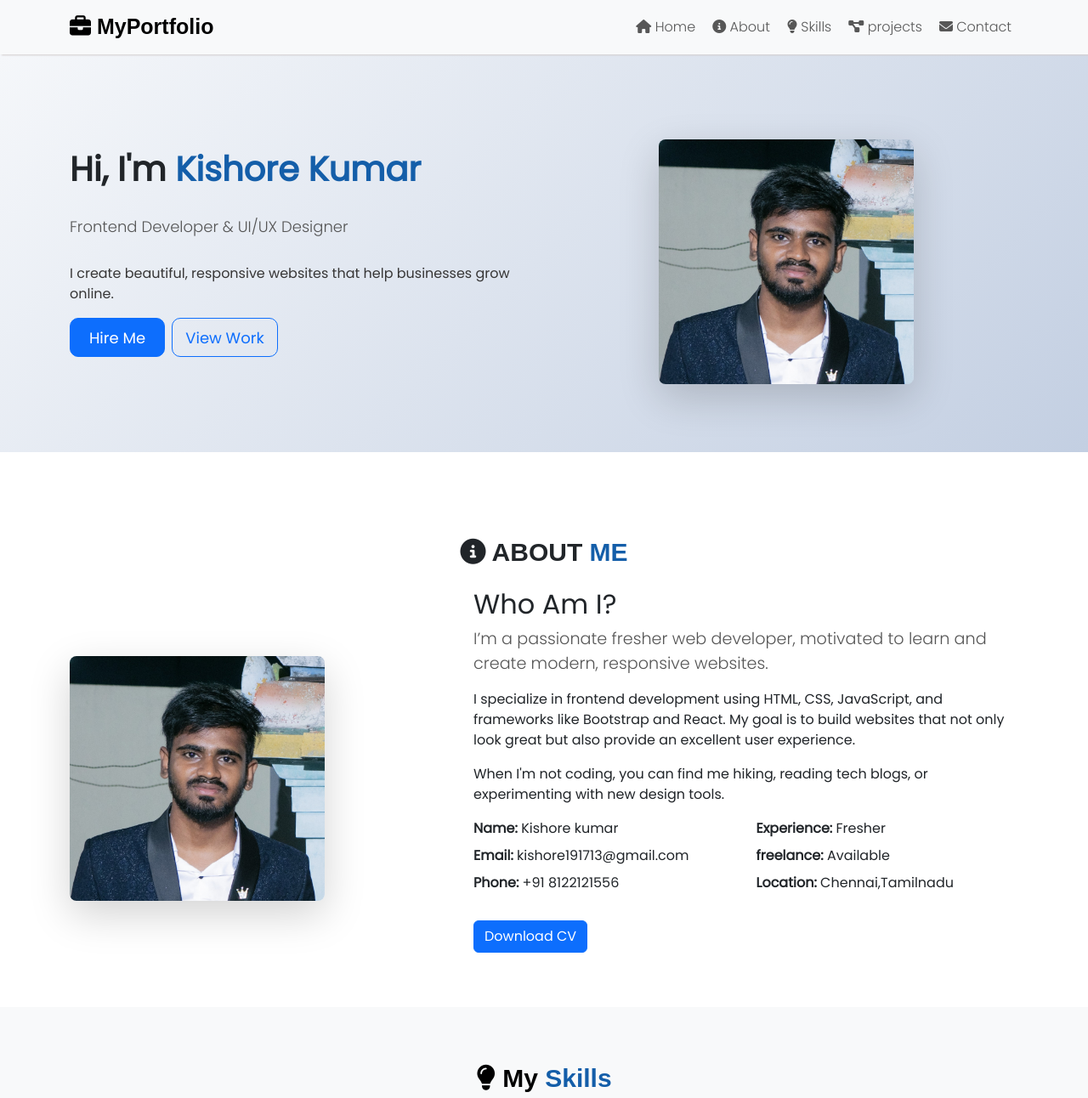
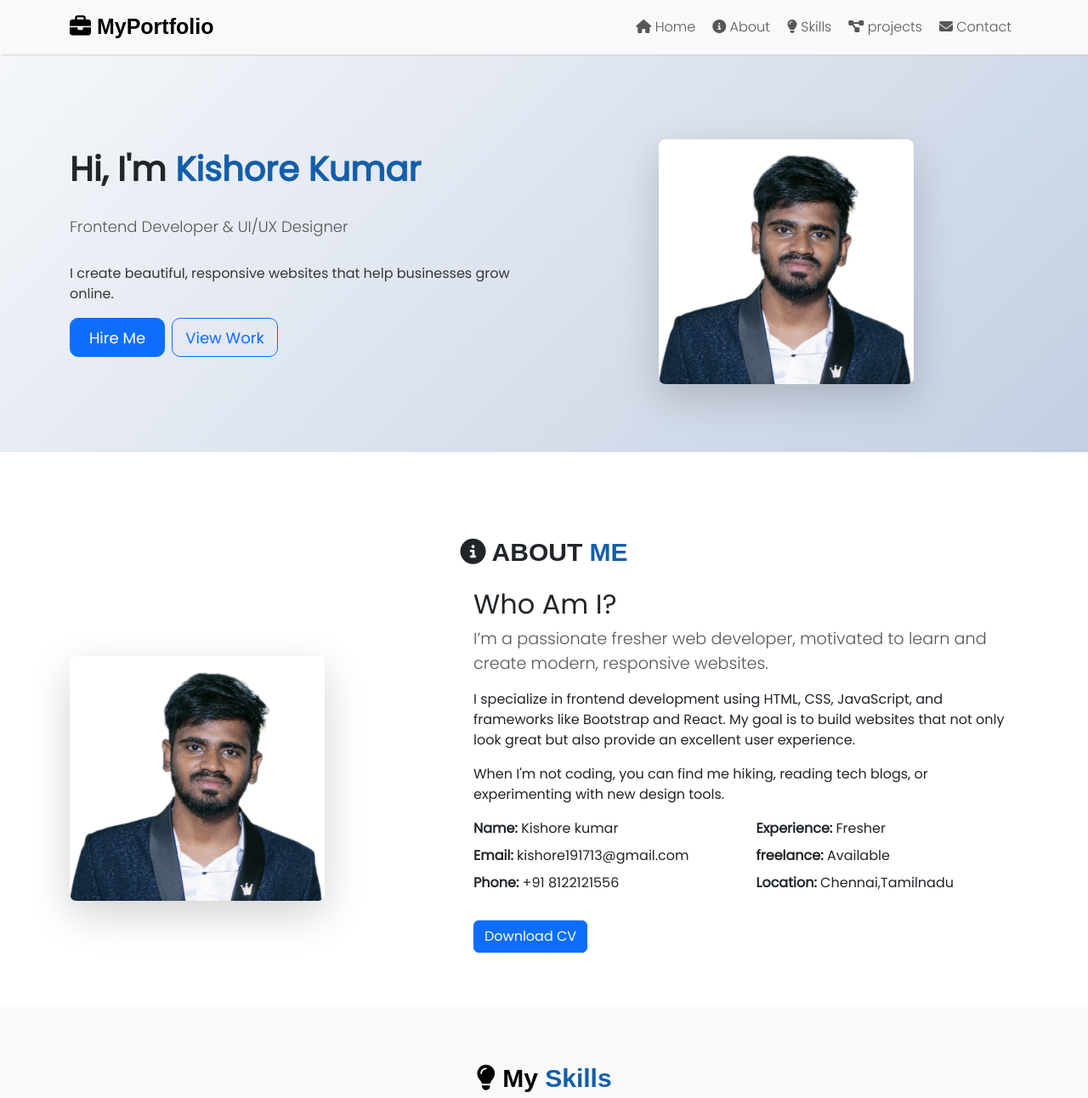
Before and after one commit to Kishore-M17/Kishore-kumar-M, a plain HTML site: page index.html in a window 1280 px wide. Shown: the top 1292 px of the page at 85% size. Drawn offline with nearby package versions, Linux system fonts and the light colour scheme; a web font is replaced by a local one.

Commit message:
photo change

```diff
--- a/index.html
+++ b/index.html
@@ -58,7 +58,7 @@
         </div>
 
         <div class="col-md-6 text-center ">
-          <img src="proimage.jpeg" alt="image" class="img-fluid rounded-3 shadow-lg">
+          <img src="proimage.jpg" alt="image" class="img-fluid rounded-3 shadow-lg">
         </div>
       </div>
     </div>
@@ -71,7 +71,7 @@
     <div class="container mt-4">
       <div class="row align-items-center">
         <div class="col-lg-5 mb-4 lg-mb-0 mt-2 text-lg-start text-md-center ">
-          <img src="proimage.jpeg" alt="image" class="img-fluid rounded-3 shadow-lg">
+          <img src="proimage.jpg" alt="image" class="img-fluid rounded-3 shadow-lg">
         </div>
 
         <div class="col-lg-7">
```
Also changed, not shown: proimage.jpeg (deleted), proimage.jpg (added).
